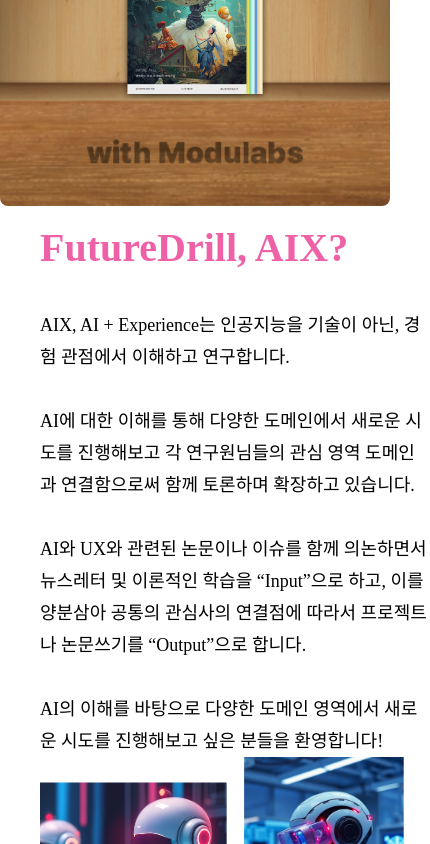
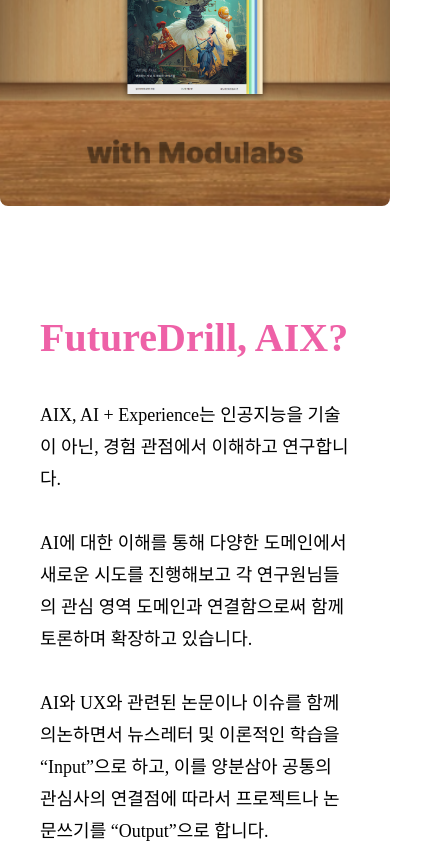
Before and after one commit to songye38/futuredrill_web, a React (Create React App) app: page / in a window 390 px wide. Shown: the part 760-1604 px from the top of the page, 430 px wide, since content can reach past the window. Built offline with nearby package versions, Linux system fonts and the light colour scheme; a web font is replaced by a local one.

Commit message:
Fix second-section 여백과 너비 문제 해결

```diff
--- a/src/App.css
+++ b/src/App.css
@@ -15,13 +15,13 @@
   box-sizing: border-box; /* padding, border를 포함한 너비 계산 */
 }
 
-
 .App {
   text-align: center;
   display: flex;
   flex-direction: column;
   min-height: 100vh; /* 화면의 전체 높이를 차지하도록 설정 */
   padding-bottom: 40px; /* 아래 여백 추가 */
+  gap: 90px;
 }
 
 .App-logo {
@@ -134,14 +134,16 @@
     text-decoration: none; /* 링크의 기본 밑줄 제거 */
   }
   .second_section {
-    margin : 40px;
-    padding-top : 100px;
+    margin: 40px auto; /* 좌우는 자동으로 정렬, 상하 40px 여백 */
+    padding :100px 40px 40px 40px;
     width: 100%; /* 부모 컨테이너 너비를 화면 너비로 설정 */
-    height: auto; /* 부모 요소 높이를 화면 높이로 설정 */
+    max-width: 100vw; /* 화면 너비를 넘지 않도록 설정 */
+    height: auto; /* 부모 요소 높이를 자동으로 설정 */
     display: flex;
     flex-direction: column; /* 세로 방향으로 배치 */
     justify-content: center; /* 수직 중앙 정렬 */
     align-items: center; /* 수평 중앙 정렬 */
+    overflow-x: hidden; /* 수평 스크롤 방지 */
   }
 
 
```
